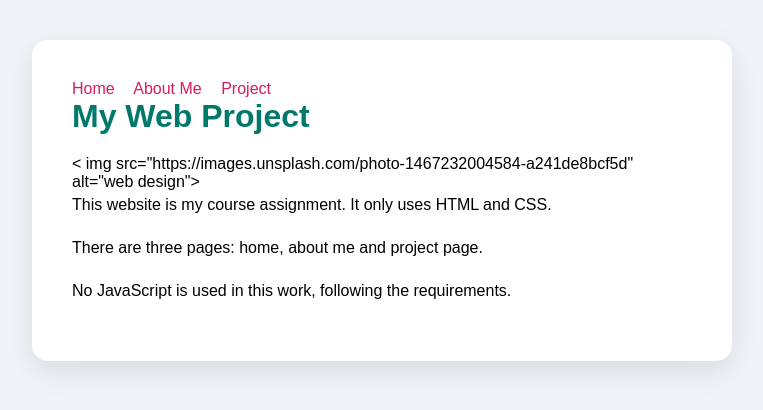
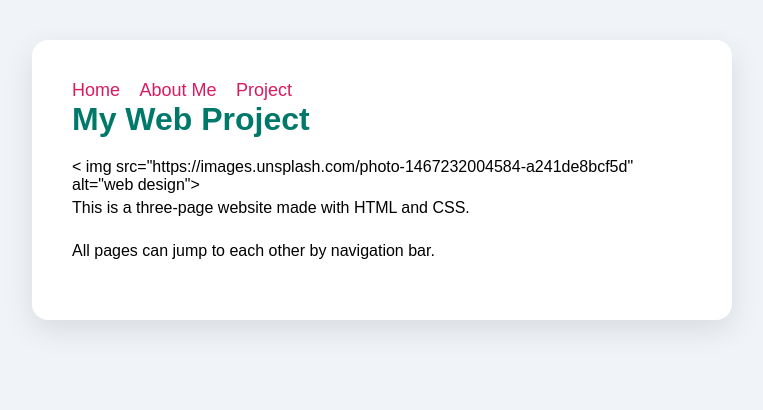
Before and after one commit to yqh9178/yqh9178.github.io, a plain HTML site: page project.html in a window 1280 px wide. Shown: the whole page, without its empty margins (258-1021 px from the left). Drawn offline with Linux system fonts and the light colour scheme.

Commit message:
Update project.html

```diff
--- a/project.html
+++ b/project.html
@@ -41,6 +41,7 @@
             color:#d81b60;
             text-decoration:none;
             margin-right:15px;
+            font-size:18px;
         }
     </style>
 </head>
@@ -53,9 +54,8 @@
         </nav>
         <h1>My Web Project</h1>
         < img src="https://images.unsplash.com/photo-1467232004584-a241de8bcf5d" alt="web design">
-        <p>This website is my course assignment. It only uses HTML and CSS.</p >
-        <p>There are three pages: home, about me and project page.</p >
-        <p>No JavaScript is used in this work, following the requirements.</p >
+        <p>This is a three-page website made with HTML and CSS.</p >
+        <p>All pages can jump to each other by navigation bar.</p >
     </div>
 </body>
 </html>
```
